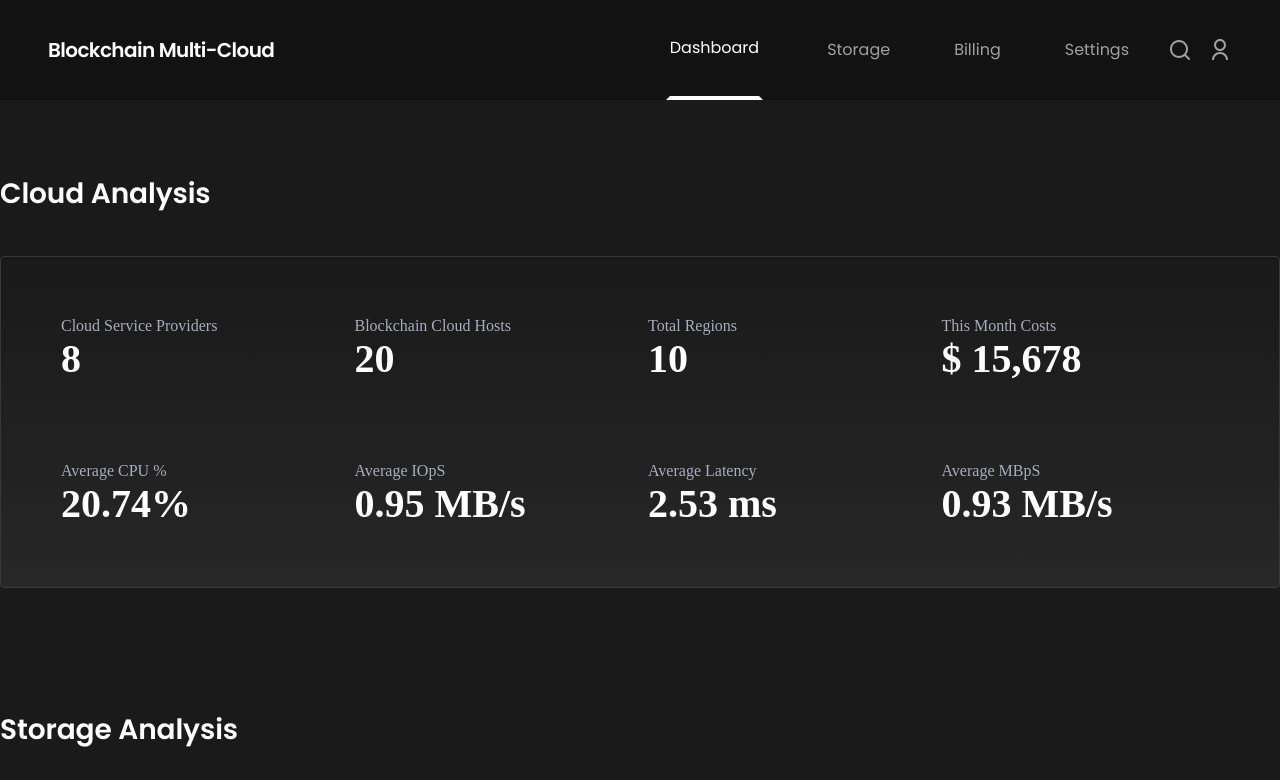
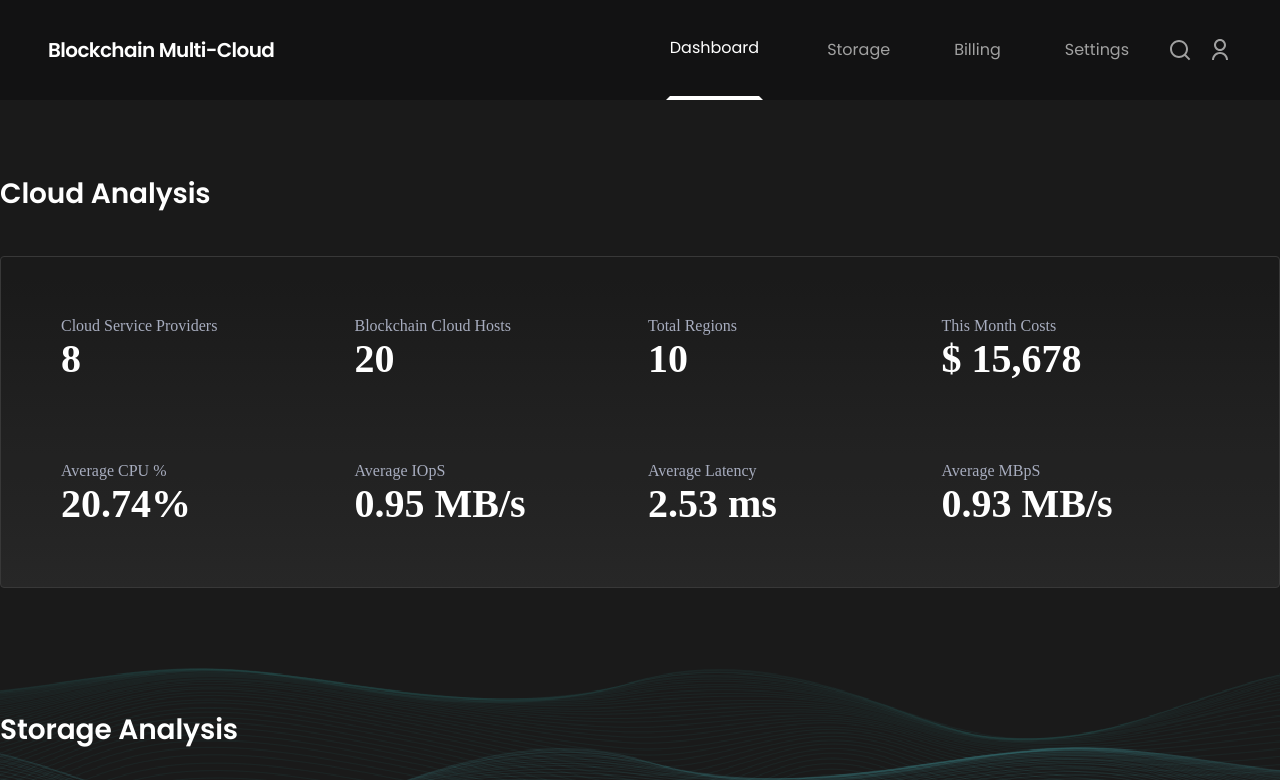
Before and after one commit to keispace/next-boilerplate, a Next.js app: page /dashboard in a window 1280 px wide. Shown: the top 780 px of the page. Built offline with nearby package versions, Linux system fonts and the light colour scheme; a web font is replaced by a local one.

Commit message:
add back

```diff
--- a/app/dashboard/Dashboard.module.scss
+++ b/app/dashboard/Dashboard.module.scss
@@ -11,6 +11,9 @@
   background-color: #000;
   opacity: 0.9;
   gap: 8rem;
+  background-image: url('/wave.svg');
+  background-position: center bottom;
+  background-repeat: repeat-y;
 }
 .wrap {
   width: min(1400px, 100vw);
--- a/app/dashboard/page.tsx
+++ b/app/dashboard/page.tsx
@@ -117,7 +117,7 @@ const Dashboard = () => {
       <span className={styles.title}>Monitoring</span>
       <div className={`${styles.rowbox} ${styles.index}`}>
         {dashDatas.map(data =>
-          <div>
+          <div key={`monitoring-dash-${data.class}`}>
             <Image src={`/dashboard/icons/icon-${data.class}.svg`} alt={`icon-${data.class}`} width={24} height={24} />
             <span>
               {data.name}
```
Also changed, not shown: public/wave.svg (added).
